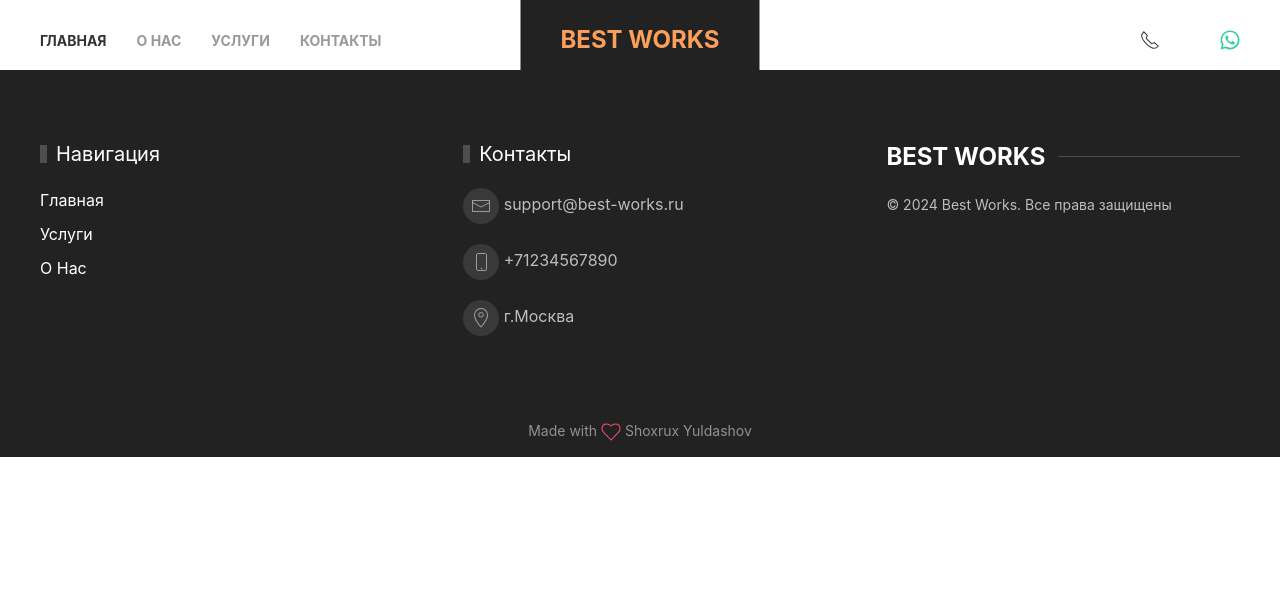
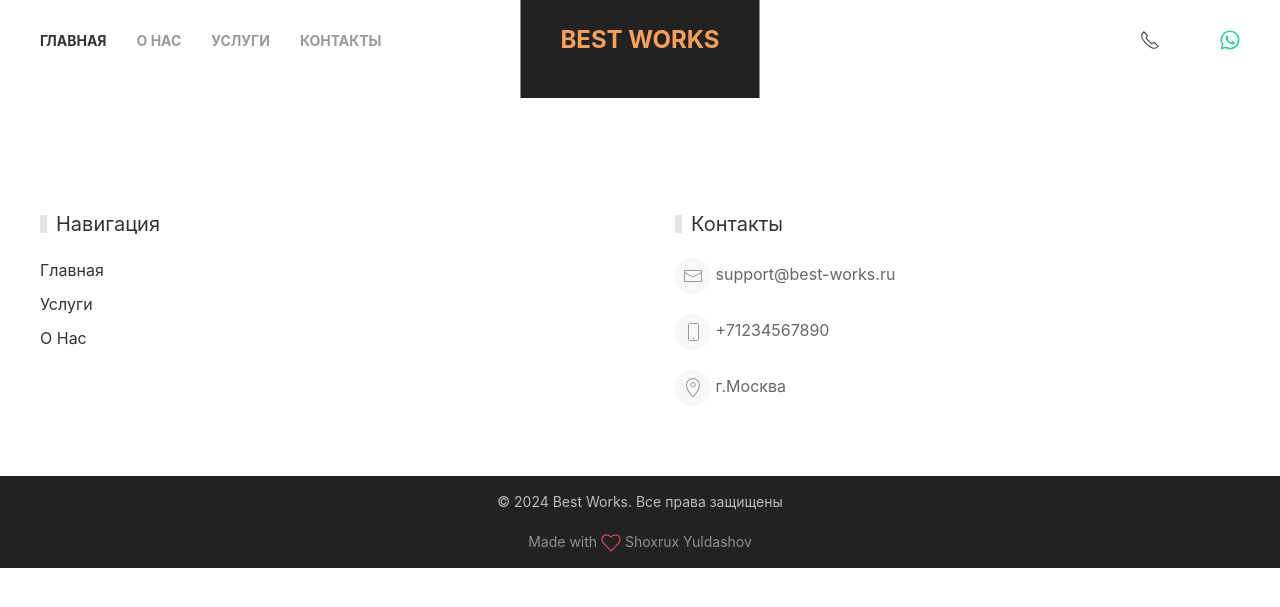
Before and after one commit to yuldashov10/best_works, a Django app: template templates/base.html in a window 1280 px wide. Shown: the top 607 px of the page. Run offline with Django 5.2, Linux system fonts and the light colour scheme; the template is opened without the code that fills it, so the values that code supplies are empty; parts of the project's set-up code (start-up, migrations or seed data) failed here and were passed over; some libraries are stand-ins or nearby versions.

Commit message:
Frontend | `Templates`
- Fixed:
    - Navbar
    - Footer
- Added svg element to home page

```diff
--- a/templates/base.html
+++ b/templates/base.html
@@ -3,7 +3,7 @@
   {% include 'includes/head.html' %}
   <body>
     {% include 'includes/navbar.html' %}
-    <main class="uk-section uk-padding-remove-top">
+    <main class="uk-section">
       <div class="uk-container">
         {% block content %}{% endblock %}
       </div>
--- a/templates/includes/footer.html
+++ b/templates/includes/footer.html
@@ -1,6 +1,6 @@
-<footer class="uk-section uk-section-secondary">
+<footer class="uk-section uk-section-warning">
   <div class="uk-container">
-    <div class="uk-grid-large uk-child-width-1-3@m" uk-grid>
+    <div class="uk-grid-large uk-child-width-1-2@s" uk-grid>
       <div>
         <h4 class="uk-heading-bullet uk-text-capitalize">Навигация</h4>
         <ul class="uk-list">
@@ -33,17 +33,12 @@
           <span class="uk-icon-button" uk-icon="location"></span> г.Москва
         </p>
       </div>
-      <div>
-        <h3 class="uk-heading-line uk-text-bold">
-          <span class="uk-text-uppercase">Best Works</span>
-        </h3>
-        <p class="uk-text-small">&copy; {% now "Y" %} Best Works. Все права защищены</p>
-      </div>
     </div>
   </div>
 </footer>
 <div class="uk-section uk-section-secondary uk-text-center uk-padding-small uk-margin-remove">
   <div class="uk-container">
+    <p class="uk-text-small">&copy; {% now "Y" %} Best Works. Все права защищены</p>
     <p class="uk-margin-remove-top uk-text-meta">
       <a href="https://t.me/shyuldashov/" class="uk-link-muted">Made with
         <span class="uk-icon uk-text-danger" uk-icon="heart"></span> Shoxrux Yuldashov
--- a/templates/includes/mobile/navbar.html
+++ b/templates/includes/mobile/navbar.html
@@ -1,11 +1,8 @@
 <nav class="uk-navbar-container">
-  <div class="uk-container">
+  <div class="uk-container uk-background-secondary">
     <div uk-navbar class="uk-hidden@m">
       <div class="uk-navbar-left">
         <ul class="uk-navbar-nav">
-          <li class="">
-            <a href="#" class="uk-text-emphasis" uk-icon="icon: receiver"></a>
-          </li>
           <li class="uk-text-warning">
             <a href="#" class="uk-text-primary" uk-icon="icon: telegram"></a>
           </li>
@@ -19,7 +16,7 @@
            href="#">Best Works</a>
       </div>
       <div class="uk-navbar-right">
-        <a class="uk-button uk-button-default uk-margin-small-right"
+        <a class="uk-button  uk-button-small uk-margin-small-right"
            type="button"
            uk-toggle="target: #mobile-navbar"><span uk-icon="icon: menu;"></span></a>
       </div>
@@ -43,5 +40,16 @@
         <a href="#"><span class="uk-margin-small-right uk-text-warning" uk-icon="icon: phone"></span>Контакты</a>
       </li>
     </ul>
+    <ul class="uk-navbar-nav">
+      <li class="">
+        <a href="#" class="uk-text-emphasis" uk-icon="icon: receiver"></a>
+      </li>
+      <li class="uk-text-warning">
+        <a href="#" class="uk-text-primary" uk-icon="icon: telegram"></a>
+      </li>
+      <li class="">
+        <a href="#" class="uk-text-success" uk-icon="icon: whatsapp"></a>
+      </li>
+    </ul>
   </div>
 </div>
```
Also changed, not shown: templates/works/index.html (+23 -8 lines).
